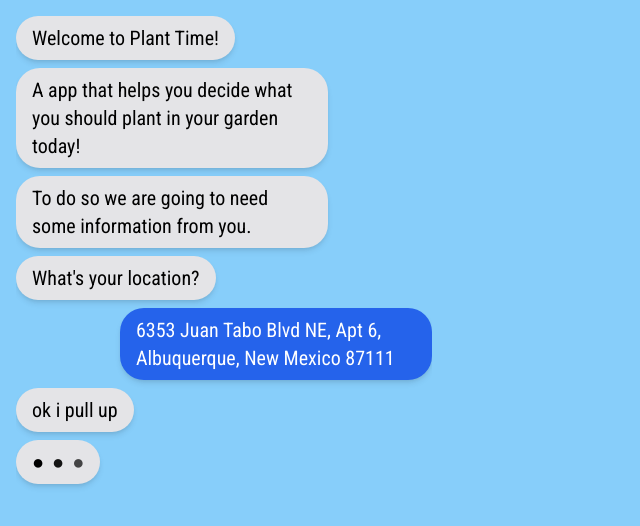
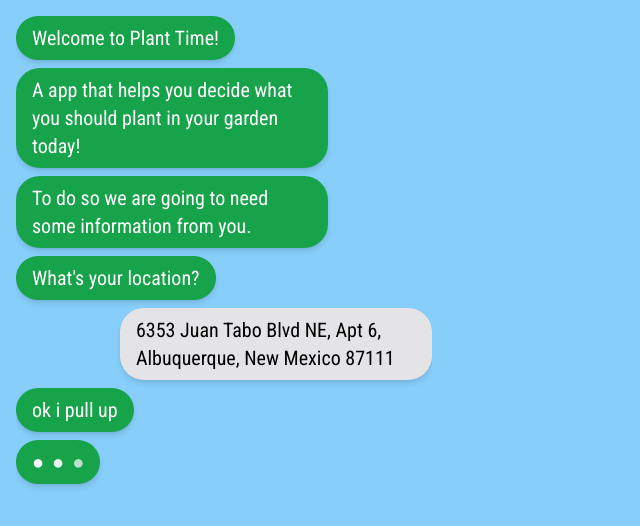
Before and after one commit to jkr-team/plant-time-web, a Next.js app: page / in a window 1280 px wide. Shown: the top 526 px of the page, without its empty margins (0-640 px from the left). Built offline with nearby package versions, Linux system fonts and the light colour scheme.

Commit message:
change color

```diff
--- a/src/components/TextBubble.tsx
+++ b/src/components/TextBubble.tsx
@@ -9,7 +9,7 @@ export interface TextBubbleProps {
 export const TextBubble = ({ type, children }: TextBubbleProps) => {
 
   return <div className={classNames('flex rounded-3xl text-xl py-2 px-4 w-fit max-w-full shadow-md animate-fade-in', {
-    'bg-blue-600 text-white dark:bg-blue-200 dark:text-black': type === 'sent',
-    'bg-zinc-200 text-black dark:bg-zinc-800 dark:text-white': type === 'received',
+    'bg-green-600 text-white dark:bg-green-200 dark:text-black': type === 'received',
+    'bg-zinc-200 text-black dark:bg-zinc-800 dark:text-white': type === 'sent',
   })}>{children}</div>;
 };
```
